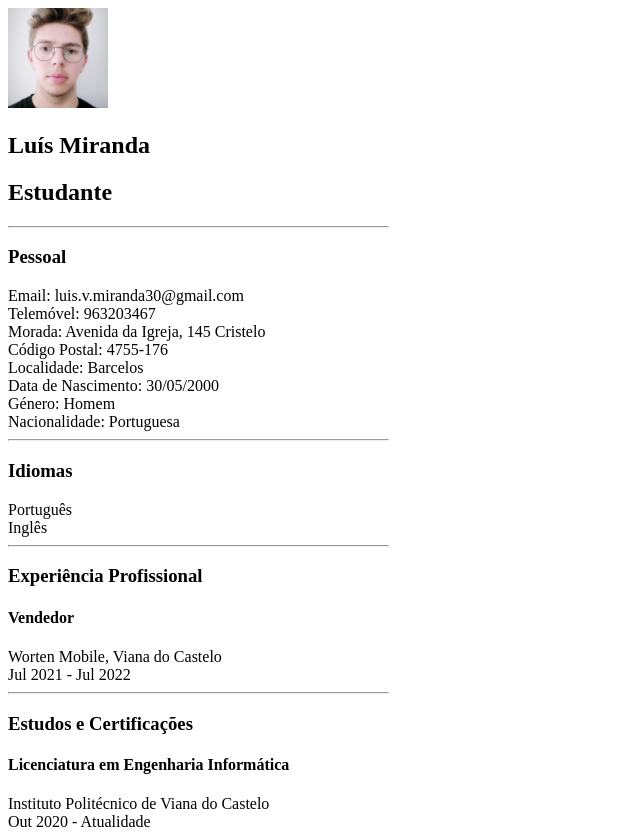
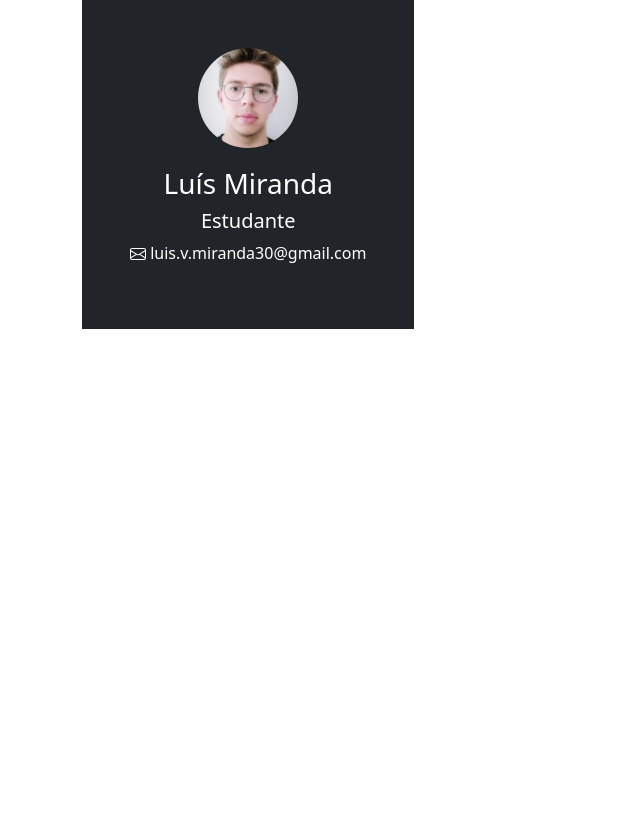
Before and after one commit to lantoniomiranda/SIR_CV, a plain HTML site: page index.html in a window 1280 px wide. Shown: the whole page, without its empty margins (0-640 px from the left). After the commit the page ends 800 px from the top, so only its background shows below. Drawn offline with nearby package versions, Linux system fonts and the light colour scheme.

Commit message:
Atualização Ex2

```diff
--- a/index.html
+++ b/index.html
@@ -4,85 +4,29 @@
     <meta charset="UTF-8">
     <meta http-equiv="X-UA-Compatible" content="IE=edge">
     <meta name="viewport" content="width=device-width, initial-scale=1.0">
+    <link rel="stylesheet" href="style.css">
+    <link href="https://cdn.jsdelivr.net/npm/bootstrap@5.2.2/dist/css/bootstrap.min.css" rel="stylesheet" integrity="sha384-Zenh87qX5JnK2Jl0vWa8Ck2rdkQ2Bzep5IDxbcnCeuOxjzrPF/et3URy9Bv1WTRi" crossorigin="anonymous">
     <title>Curriculum Vitae</title>
 </head>
 <body>
-    <section class="section">
-        <span>
-            <img src="./assets/foto.png" alt="Foto Pessoal">
-        </span>
-        <span>
-            <div>
-                <h1>Luís Miranda</h1>
-                <h2>Estudante</h2>
+    <div class="container">
+        <div class="sidebar d-flex p-5 bg-dark">
+            <div class="profile-container">
+                <img src="./assets/Foto.png" alt="Foto pessoal">
+                <h3 class="name text-white">Luís Miranda</h3>
+                <h5 class="tagLine text-white">Estudante</h5>
             </div>
-        </span>
-    </section>
-    <hr width="30%" align="left">
-    <section class="section">
-        <h3>Pessoal</h3>
-        <div id="email">
-            <span>Email:</span>
-            <span>luis.v.miranda30@gmail.com</span>
-        </div>
-        <div id="phone">
-            <span>Telemóvel:</span>
-            <span>963203467</span>
-        </div>
-        <div id="address">
-            <span>Morada:</span>
-            <span>Avenida da Igreja, 145 Cristelo</span>
-        </div>
-        <div id="zip">
-            <span>Código Postal:</span>
-            <span>4755-176</span>
-        </div>
-        <div id="city">
-            <span>Localidade:</span>
-            <span>Barcelos</span>
-        </div>
-        <div id="birthday">
-            <span>Data de Nascimento:</span>
-            <span>30/05/2000</span>
-        </div>
-        <div id="gender">
-            <span>Género:</span>
-            <span>Homem</span>
-        </div>
-        <div id="nationality">
-            <span>Nacionalidade:</span>
-            <span>Portuguesa</span>
-        </div>
-    </section>
-    <hr width="30%" align="left">
-    <section class="section">
-        <h3>Idiomas</h3>
-        <div>
-            <div>Português</div>
-            <div>Inglês</div>
-        </div>
-    </section>
-    <hr width="30%" align="left">
-    <section class="section">
-        <h3>Experiência Profissional</h3>
-        <div>
-            <h4>Vendedor</h4>
-            <div>Worten Mobile, Viana do Castelo</div>
-            <div>
-                Jul 2021 - Jul 2022
-            <div>
-        </div>
-    </section>
-    <hr width="30%" align="left">
-    <section class="section">
-        <h3>Estudos e Certificações</h3>
-        <div>
-            <h4>Licenciatura em Engenharia Informática</h4>
-            <div>Instituto Politécnico de Viana do Castelo</div>
-            <div>
-                Out 2020 - Atualidade
+            <div class="contact-container container-block">
+                <ul class="list-unstyled">
+                    <li class="email">
+                        <svg xmlns="http://www.w3.org/2000/svg" width="16" height="16" fill="white" class="bi bi-envelope" viewBox="0 0 16 16">
+                            <path d="M0 4a2 2 0 0 1 2-2h12a2 2 0 0 1 2 2v8a2 2 0 0 1-2 2H2a2 2 0 0 1-2-2V4Zm2-1a1 1 0 0 0-1 1v.217l7 4.2 7-4.2V4a1 1 0 0 0-1-1H2Zm13 2.383-4.708 2.825L15 11.105V5.383Zm-.034 6.876-5.64-3.471L8 9.583l-1.326-.795-5.64 3.47A1 1 0 0 0 2 13h12a1 1 0 0 0 .966-.741ZM1 11.105l4.708-2.897L1 5.383v5.722Z"/>
+                          </svg>
+                        <a href="mailto: luis.v.miranda30@gmail.com" class="text-white">luis.v.miranda30@gmail.com</a>
+                    </li>
+                </ul>
             </div>
         </div>
-    </section>
+    </div>
 </body>
 </html>
--- a/style.css
+++ b/style.css
@@ -0,0 +1,21 @@
+img{
+    border-radius: 50%;
+    margin-bottom: 8%;
+}
+
+.container{
+    display: flex;
+}
+
+.sidebar{
+    flex-direction: column;
+    text-align: center;
+}
+
+ul li a{
+    text-decoration: none;
+}
+
+.email :hover{
+    text-decoration: underline;
+}
```
Also changed, not shown: backup.txt (added, +84 -0 lines).
